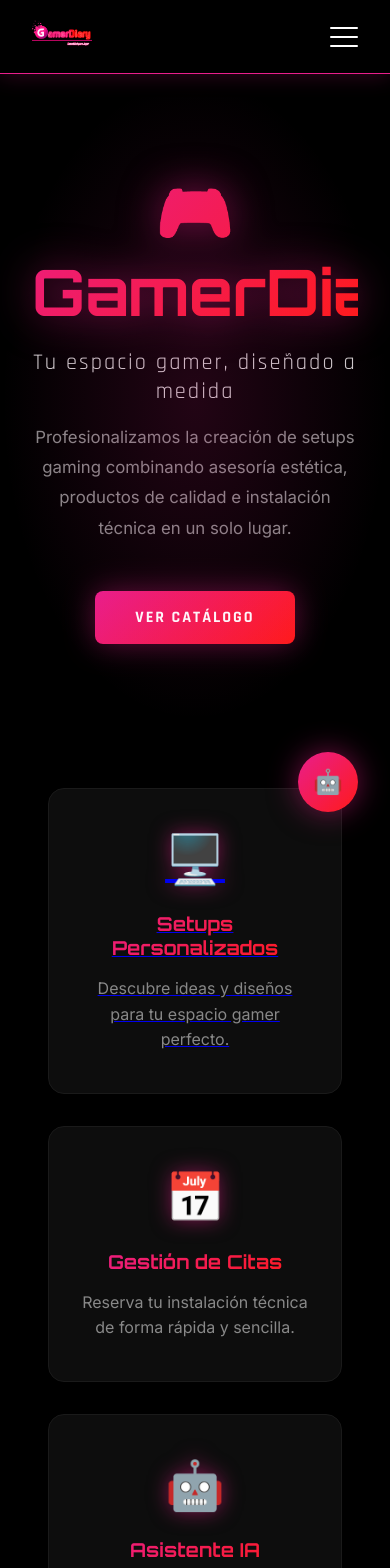
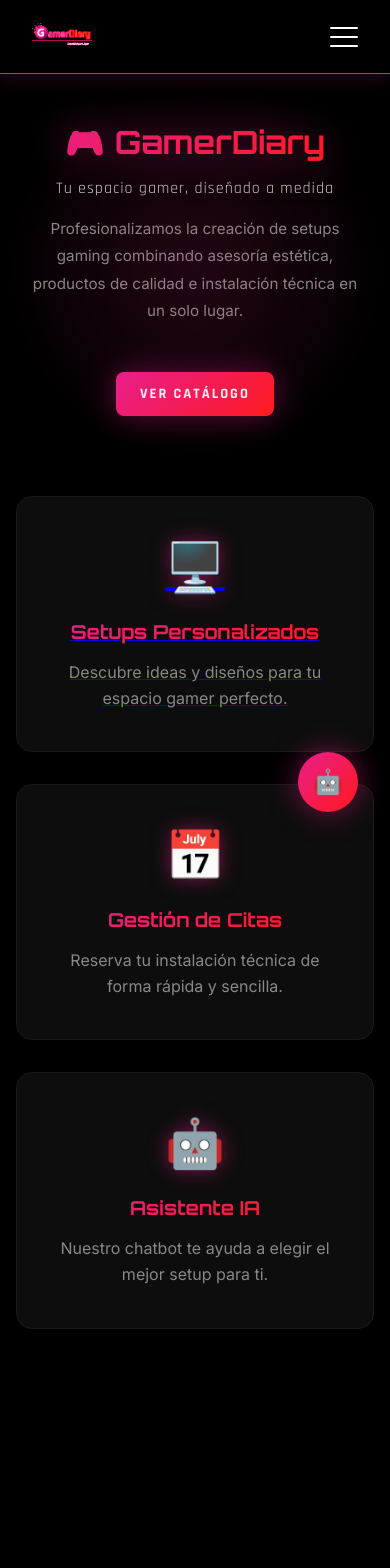
Before and after one commit to sebas-1106/gamerdiary-frontend, an Angular app: page / in a window 390 px wide. Shown: the top 1568 px of the page. After the commit the page ends 1361 px from the top, so only its background shows below. Built offline with nearby package versions, Linux system fonts and the light colour scheme.

Commit message:
Update home

```diff
--- a/src/app/pages/home/home.css
+++ b/src/app/pages/home/home.css
@@ -160,3 +160,35 @@
   color: var(--text-muted);
   line-height: 1.6;
 }
+@media (max-width: 768px) {
+  .hero {
+    padding: 3rem 1.5rem 3rem;
+  }
+
+  .hero h1 {
+    font-size: 2rem;
+  }
+
+  .tagline {
+    font-size: 1rem;
+    letter-spacing: 1px;
+  }
+
+  .description {
+    font-size: 0.95rem;
+  }
+
+  .features {
+    padding: 2rem 1rem;
+    grid-template-columns: 1fr;
+  }
+
+  .hero-buttons {
+    gap: 1rem;
+  }
+
+  .btn-hero-primary, .btn-hero-secondary {
+    padding: 0.8rem 1.5rem;
+    font-size: 0.9rem;
+  }
+}
```
